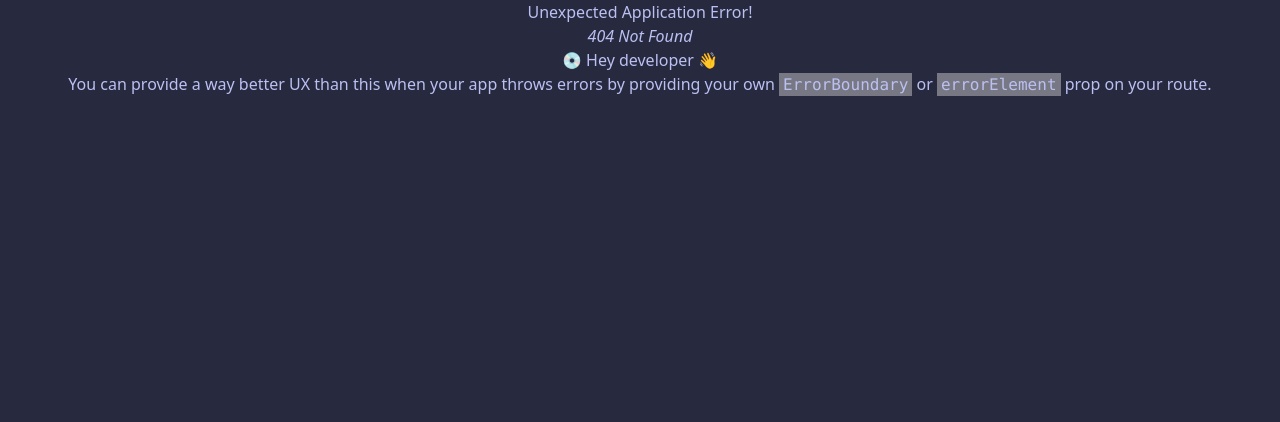
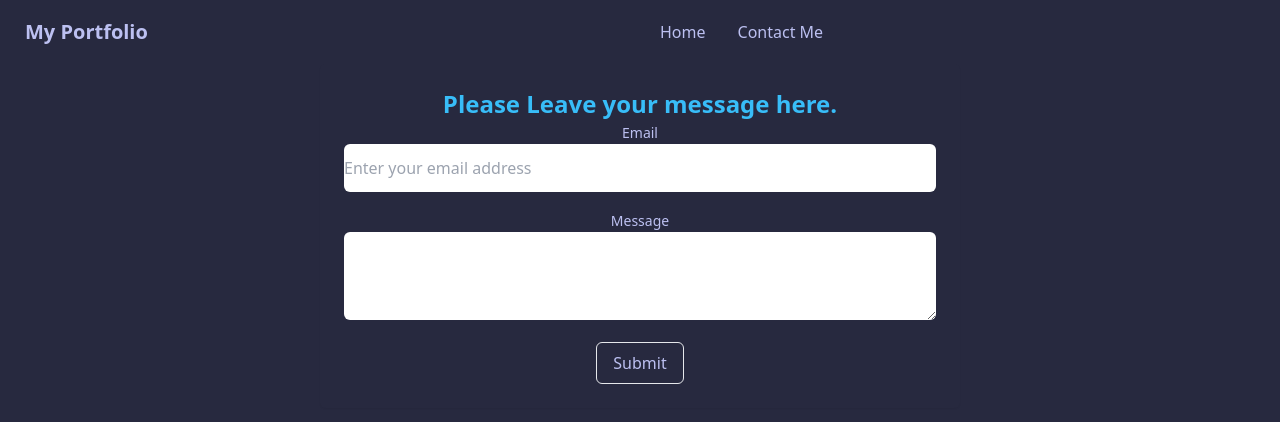
Before and after one commit to raihan-778/my-professional-portfolio, a React (Vite) app: page /contact in a window 1280 px wide. Before the commit this address had no page. Shown: the top 422 px of the page. Built offline with nearby package versions, Linux system fonts and the light colour scheme.

Commit message:
contact form added

```diff
--- a/package.json
+++ b/package.json
@@ -9,6 +9,7 @@
     "preview": "vite preview"
   },
   "dependencies": {
+    "@emailjs/browser": "^3.10.0",
     "daisyui": "^2.43.0",
     "react": "^18.2.0",
     "react-dom": "^18.2.0",
--- a/src/shared/ContactMe/ContactMe.jsx
+++ b/src/shared/ContactMe/ContactMe.jsx
@@ -1,7 +1,77 @@
-import React from "react";
+import React, { useRef } from "react";
+import emailjs from "@emailjs/browser";
 
 const ContactMe = () => {
-  return <div></div>;
+  const form = useRef();
+
+  const sendEmail = (e) => {
+    const form = e.target;
+    const email = form.email.value;
+    const message = form.message.value;
+    console.log(email, message);
+    e.preventDefault();
+    emailjs
+      .sendForm(
+        "service_nw571i7",
+        "JN5j45dllIkEWeT6qq-Hg",
+        form.current,
+        "PY6k_RRFYbPdnBwXw"
+      )
+      .then(
+        (result) => {
+          console.log(result.text);
+        },
+        (error) => {
+          console.log(error.text);
+        }
+      );
+  };
+
+  return (
+    <div>
+      <fieldset className="grid grid-cols-1 w-1/2 mx-auto gap-6 p-6 rounded-md shadow-sm dark:bg-gray-900">
+        <form ref={form} onSubmit={sendEmail}>
+          <div className="space-y-2 col-span-full lg:col-span-1">
+            <p className="text-2xl text-sky-400 font-semibold">
+              Please Leave your message here.
+            </p>
+          </div>
+          <div className="grid grid-cols-6 gap-4 col-span-full lg:col-span-6">
+            <div className="col-span-full">
+              <label for="bio" className="text-sm">
+                Email
+              </label>
+              <input
+                id="email"
+                placeholder="Enter your email address"
+                className="w-full py-3 rounded-md focus:ring focus:ring-opacity-75 focus:ring-violet-400 dark:border-gray-700 dark:text-gray-900"
+                name="email"
+              />
+            </div>
+            <div className="col-span-full">
+              <label for="bio" className="text-sm">
+                Message
+              </label>
+              <textarea
+                id="message"
+                placeholder=""
+                className="w-full py-5 rounded-md focus:ring focus:ring-opacity-75 focus:ring-violet-400 dark:border-gray-700 dark:text-gray-900"
+                spellcheck="false"
+                name="message"
+              ></textarea>
+            </div>
+            <div className="col-span-full">
+              <input
+                type="submit"
+                Value="Submit"
+                className="px-4 py-2 border rounded-md dark:border-gray-100"
+              />
+            </div>
+          </div>
+        </form>
+      </fieldset>
+    </div>
+  );
 };
 
 export default ContactMe;
--- a/src/shared/Home/Banner.jsx
+++ b/src/shared/Home/Banner.jsx
@@ -1,16 +1,17 @@
 import React from "react";
 import TypingAnim from "./TypeAnimation/TypingAnim";
+import bannerImg from "../../../public/assets/banner.png";
 
 const Banner = () => {
   return (
     <div className="hero w-100  bg-base-200">
-      <div className="hero-content grid grid-cols-1 flex-col lg:grid-cols-2">
+      <div className="hero-content mx-auto grid grid-cols-1 lg:grid-cols-2">
         <div className="w-100">
           <h1 className="text-5xl font-bold">Hi, This is Raihan</h1>
           <p className="py-6">
             <TypingAnim></TypingAnim>
           </p>
-          <button className="btn btn-error">
+          <button className="btn btn-success">
             <a
               href="https://drive.google.com/file/d/1LST7TzOJ7mu3a5vEz_v68zzsPtK03qeu/view?usp=share_link"
               target="_blank"
@@ -20,10 +21,7 @@ const Banner = () => {
           </button>
         </div>
         <div className="w-100">
-          <img
-            src="https://placeimg.com/260/400/arch"
-            className="W-full rounded-lg shadow-2xl"
-          />
+          <img src={bannerImg} className="W-full rounded-lg shadow-2xl" />
         </div>
       </div>
     </div>
--- a/src/shared/Home/Home.jsx
+++ b/src/shared/Home/Home.jsx
@@ -1,6 +1,8 @@
 import React from "react";
+import ContactMe from "../ContactMe/ContactMe";
 
 import Banner from "./Banner";
+import MyProjects from "./MyProjects/MyProjects";
 import MySkills from "./MySkils/MySkills";
 
 const Home = () => {
@@ -8,6 +10,8 @@ const Home = () => {
     <div className="w-100">
       <Banner></Banner>
       <MySkills></MySkills>
+      <MyProjects></MyProjects>
+      <ContactMe></ContactMe>
     </div>
   );
 };
--- a/src/shared/Home/MyProjects/MyProjects.jsx
+++ b/src/shared/Home/MyProjects/MyProjects.jsx
@@ -1,24 +1,84 @@
 import React from "react";
+import { Link } from "react-router-dom";
 
 const MyProjects = () => {
   return (
     <div>
+      <h2>
+        My Recent{" "}
+        <span className="text-3xl font-bold text-cyan-500">Projects</span>
+      </h2>
+      <div className="grid grid-cols-1 md:mx-auto mx-auto md:grid-cols-2 lg:grid-cols-3 gap-3">
+        {/* card-one */}
         <div className="card w-96 bg-base-100 shadow-xl">
           <figure className="px-10 pt-10">
             <img
-            src="https://placeimg.com/400/225/arch"
+              src="https://i.ibb.co/zbySqqj/picture-Image.png"
               alt="used-product"
-            className="rounded-xl"
+              className="rounded-xl h-[250px]"
             />
           </figure>
           <div className="card-body items-center text-center">
-          <h2 className="card-title">Used Product Re-sale App</h2>
+            <h2 className="card-title text-3xl font-bold">
+              Used Product Re-sale App
+            </h2>
             <p>
-            This a used producta re-selling platform.User authentication , Admin
-            Panel, and payment system is intigrated in this app{" "}
+              This a used producta re-selling platform.User authentication ,
+              Admin Panel, and payment system is intigrated in this app{" "}
             </p>
             <div className="card-actions">
-            <button className="btn btn-primary">Buy Now</button>
+              <button className="btn btn-primary">
+                <a href="https://used-product-resale-client.web.app/">
+                  View Live Demo
+                </a>
+              </button>
+            </div>
+          </div>
+        </div>
+        {/* card-two */}
+        <div className="card w-96 bg-base-100 shadow-xl">
+          <figure className="px-10 pt-10">
+            <img
+              src="https://i.ibb.co/8KwqLSS/bangle-dish.png"
+              alt="food-review"
+              className="rounded-xl h-[250px]"
+            />
+          </figure>
+          <div className="card-body items-center text-center">
+            <h2 className="card-title text-3xl font-bold">Food review App</h2>
+            <p>
+              This a Food Review app . In this app user can review the food
+              service and add any food he want to tast.
+            </p>
+            <div className="card-actions">
+              <button className="btn btn-primary">
+                <a href="https://bangla-dish.web.app/">View Live Demo</a>
+              </button>
+            </div>
+          </div>
+        </div>
+        {/* card-three */}
+        <div className="card w-96 bg-base-100 shadow-xl">
+          <figure className="px-10 pt-10">
+            <img
+              src="https://i.ibb.co/ZhtsdVg/fun-quiz-hub.png"
+              alt="quiz-app"
+              className="rounded-xl h-[250px]"
+            />
+          </figure>
+          <div className="card-body items-center text-center">
+            <h2 className="card-title text-3xl font-bold">Food review App</h2>
+            <p>
+              This is a quiz app, here user can attend in quiz and see the
+              results.
+            </p>
+            <div className="card-actions">
+              <button className="btn btn-primary">
+                <a href="https://fun-quiz-hub.netlify.app/home">
+                  View Live Demo
+                </a>
+              </button>
+            </div>
           </div>
         </div>
       </div>
--- a/src/shared/Navber/Navber.jsx
+++ b/src/shared/Navber/Navber.jsx
@@ -31,11 +31,11 @@ const Navber = () => {
                 <Link to="/">Home</Link>
               </li>
               <li>
-                <Link to="contactme">Contact Me</Link>
+                <Link to="contact">Contact Me</Link>
               </li>
             </ul>
           </div>
-          <a className="btn btn-ghost normal-case text-xl">daisyUI</a>
+          <a className="btn btn-ghost normal-case text-xl">My Portfolio</a>
         </div>
         <div className="navbar-center hidden lg:flex">
           <ul className="menu menu-horizontal px-1">
@@ -43,12 +43,9 @@ const Navber = () => {
               <Link to="/">Home</Link>
             </li>
             <li>
-              <Link to="contactme">Contact Me</Link>
+              <Link to="contact">Contact Me</Link>
             </li>
           </ul>
-        </div>
-        <div className="navbar-end">
-          <a className="btn">Get started</a>
         </div>
       </div>
     </div>
```
Also changed, not shown: src/Routes/Route.jsx (+5 -4 lines), 2 other files (tests, documents, lock files or other folders). Lines whose indentation alone changed are shown as unchanged.
